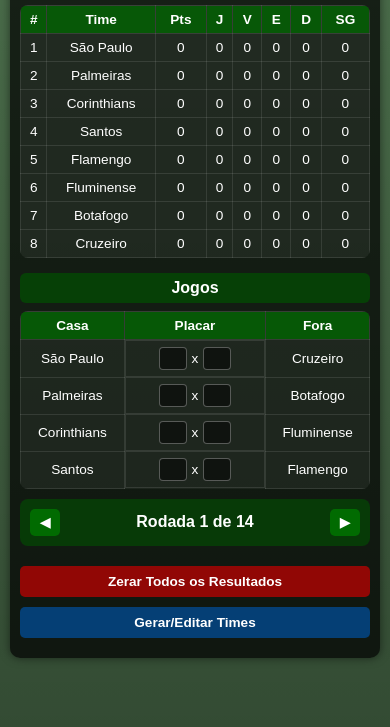
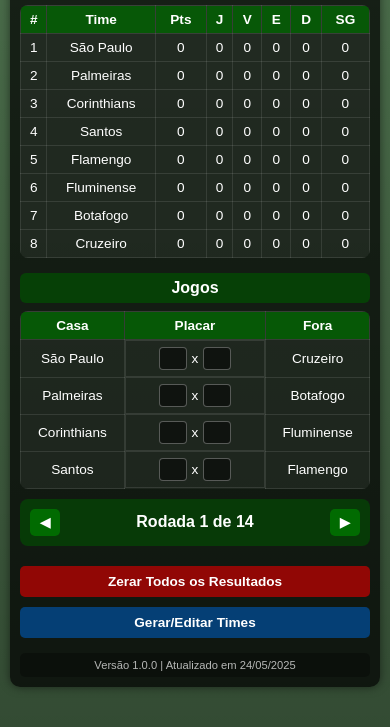
Before and after one commit to Givaldo29/campeonato, a plain HTML site: page index.html in a window 390 px wide. Shown: the part 111-838 px from the top of the page. Drawn offline with Linux system fonts and the light colour scheme.

Commit message:
Add files via upload

```diff
--- a/index.html
+++ b/index.html
@@ -56,6 +56,10 @@
             <button id="reset-all" class="reset-button">Zerar Todos os Resultados</button>
             <button id="team-generator" class="generator-button">Gerar/Editar Times</button>
         </div>
+
+        <div class="version-info">
+            <span id="app-version">Versão: Carregando...</span>
+        </div>
     </div>
 
     <script src="script.js"></script>
--- a/script.js
+++ b/script.js
@@ -1,7 +1,10 @@
+const APP_VERSION = "1.0.0";
+const LAST_UPDATE = new Date().toLocaleDateString('pt-BR');
+
 let teams = [];
 let rounds = [];
 let currentRound = 0;
-let doubleRound = true; // Padrão: turno e returno
+let doubleRound = true;
 
 function initializeTeams() {
     const savedTeams = localStorage.getItem('customTeams');
@@ -15,7 +18,6 @@
     if (savedTeams) {
         teams = JSON.parse(savedTeams);
     } else {
-        // Times padrão
         teams = [
             { name: "São Paulo", points: 0, wins: 0, draws: 0, losses: 0, gp: 0, gc: 0, sg: 0 },
             { name: "Palmeiras", points: 0, wins: 0, draws: 0, losses: 0, gp: 0, gc: 0, sg: 0 },
@@ -46,7 +48,7 @@
         for (let j = 0; j < half; j++) {
             const team1 = teamList[j];
             const team2 = teamList[numTeams - 1 - j];
-            if (team2) { // Evita times sem oponente
+            if (team2) {
                 const existingMatch = findExistingMatch(team1, team2);
                 if (existingMatch) {
                     round.push(existingMatch);
@@ -76,7 +78,6 @@
 function generateMatches() {
     rounds = generateRoundRobinMatches(teams);
 
-    // Se for turno e returno, duplica as rodadas invertendo os jogos
     if (doubleRound) {
         const returnRounds = rounds.map(round =>
             round.map(match => ({
@@ -252,6 +253,18 @@
     saveData();
 }
 
+function updateVersionDisplay() {
+    const versionElement = document.getElementById('app-version');
+    if (versionElement) {
+        versionElement.textContent = `Versão ${APP_VERSION} | Atualizado em ${LAST_UPDATE}`;
+        versionElement.style.transition = 'all 0.3s';
+        versionElement.style.color = '#4CAF50';
+        setTimeout(() => {
+            versionElement.style.color = 'rgba(255, 255, 255, 0.7)';
+        }, 1000);
+    }
+}
+
 document.getElementById("prev-round").addEventListener("click", () => {
     if (currentRound > 0) {
         currentRound--;
@@ -291,5 +304,8 @@
     }
 });
 
-// Inicializa o campeonato
-loadSavedData();
+window.addEventListener('DOMContentLoaded', () => {
+    loadSavedData();
+    updateVersionDisplay();
+    window.addEventListener('focus', updateVersionDisplay);
+});
--- a/styles.css
+++ b/styles.css
@@ -179,6 +179,16 @@
     transform: scale(0.98);
 }
 
+.version-info {
+    text-align: center;
+    margin-top: 15px;
+    padding: 8px;
+    font-size: 0.8rem;
+    color: rgba(255, 255, 255, 0.7);
+    background-color: rgba(0, 0, 0, 0.3);
+    border-radius: 5px;
+}
+
 @media (max-width: 768px) {
     table {
         min-width: unset;
@@ -240,4 +250,9 @@
         padding: 8px;
         font-size: 0.85rem;
     }
+
+    .version-info {
+        font-size: 0.7rem;
+        padding: 6px;
+    }
 }
```
Also changed, not shown: team-generator.html (+0 -5 lines).
